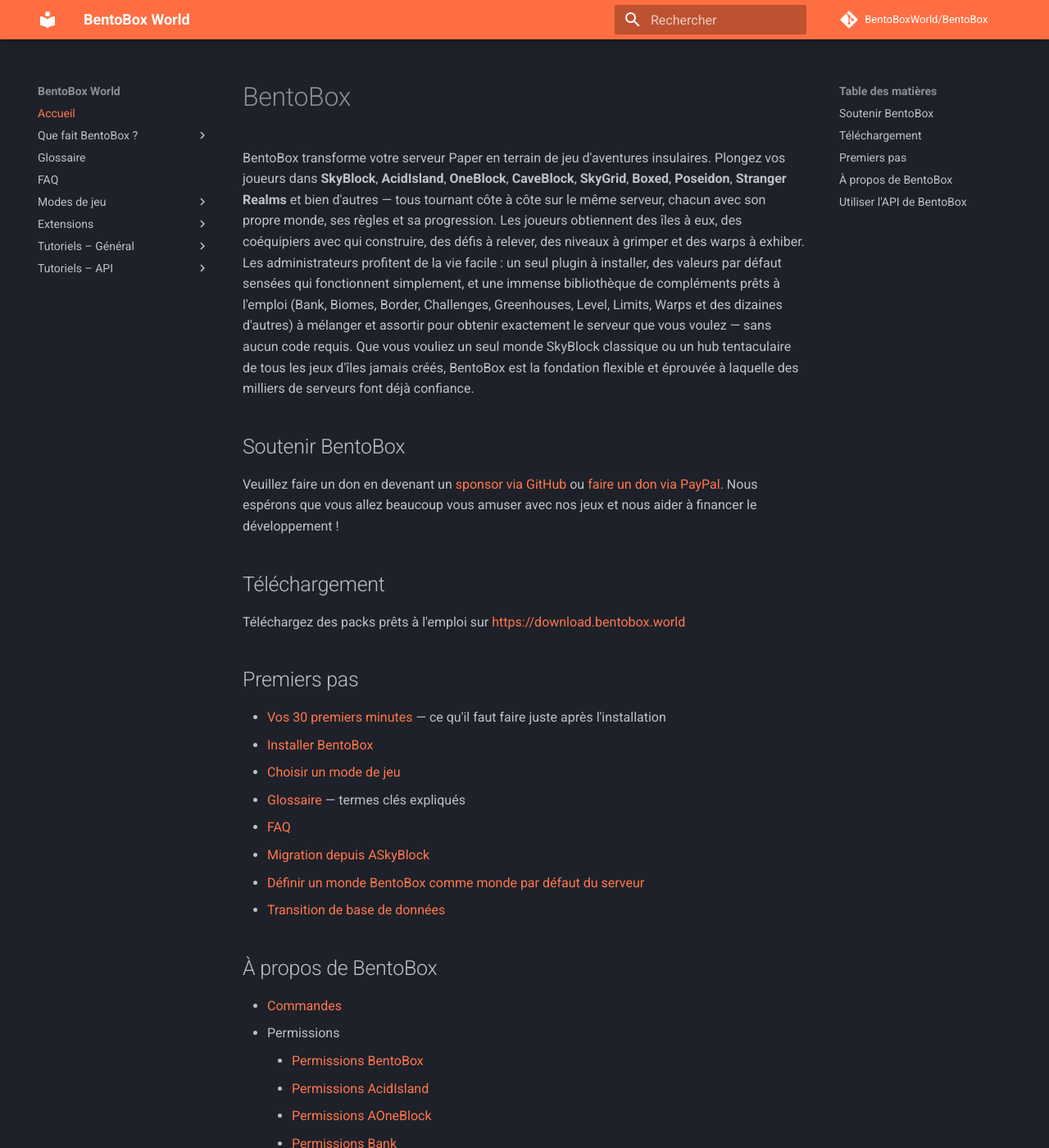
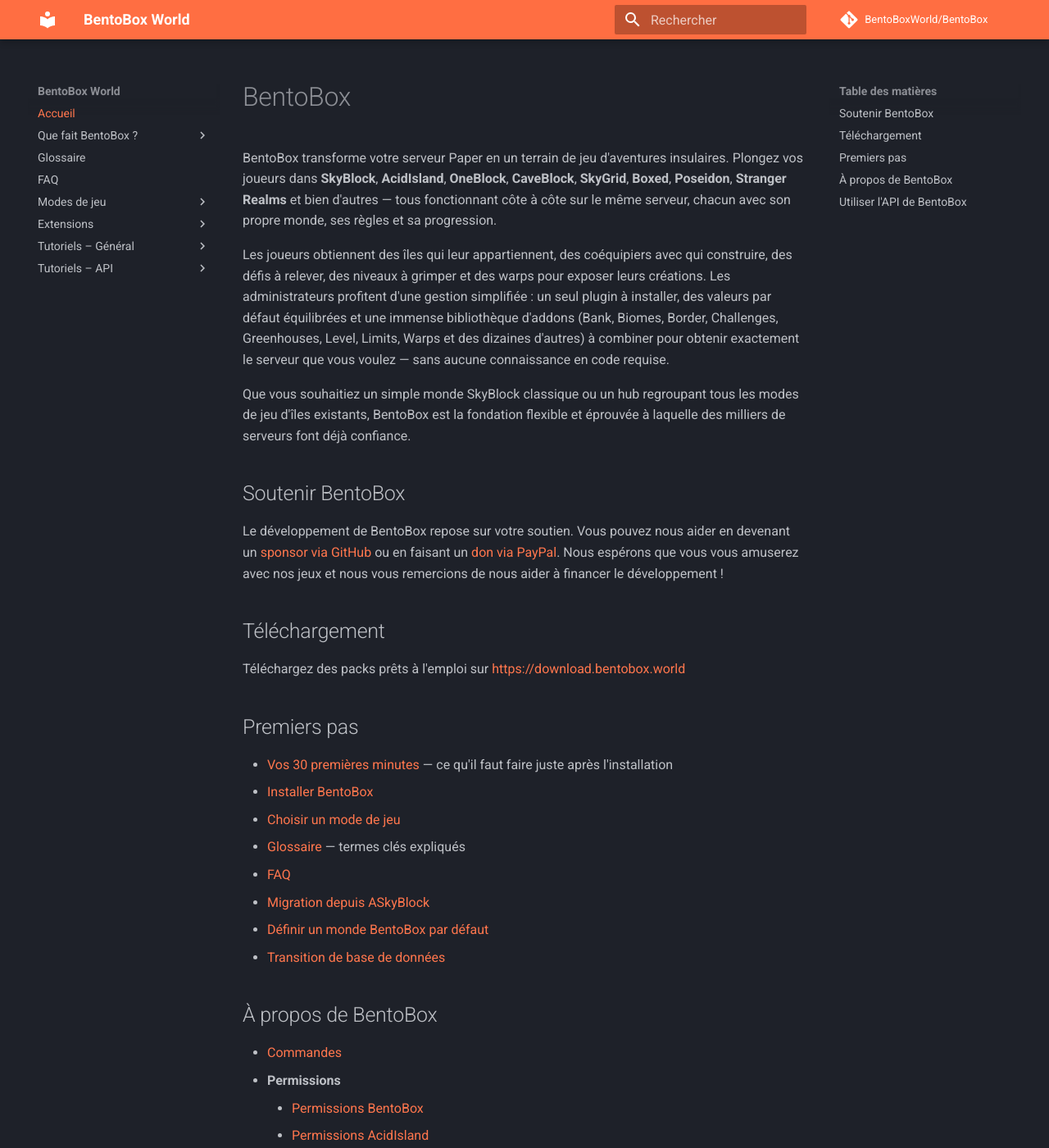
Before and after one commit to BentoBoxWorld/docs-french, an MkDocs documentation site: the page built from docs/index.md, in a window 1280 px wide and 1400 px high. Shown: the whole window at 82% size. Built offline with MkDocs 1.6.1 and Material for MkDocs 9.7.7, drawn with Linux system fonts in a browser that asks for light colours; comment, search, counter and statistics services are not loaded; some of the changed text lies outside the part shown.

Commit message:
docs: improve French translation and layout for the home page
Fixed grammar (30 premières minutes), removed duplicates in permissions list, and improved global.

```diff
--- a/docs/index.md
+++ b/docs/index.md
@@ -1,28 +1,32 @@
 # BentoBox
 
-BentoBox transforme votre serveur Paper en terrain de jeu d'aventures insulaires. Plongez vos joueurs dans **SkyBlock**, **AcidIsland**, **OneBlock**, **CaveBlock**, **SkyGrid**, **Boxed**, **Poseidon**, **Stranger Realms** et bien d'autres — tous tournant côte à côte sur le même serveur, chacun avec son propre monde, ses règles et sa progression. Les joueurs obtiennent des îles à eux, des coéquipiers avec qui construire, des défis à relever, des niveaux à grimper et des warps à exhiber. Les administrateurs profitent de la vie facile : un seul plugin à installer, des valeurs par défaut sensées qui fonctionnent simplement, et une immense bibliothèque de compléments prêts à l'emploi (Bank, Biomes, Border, Challenges, Greenhouses, Level, Limits, Warps et des dizaines d'autres) à mélanger et assortir pour obtenir exactement le serveur que vous voulez — sans aucun code requis. Que vous vouliez un seul monde SkyBlock classique ou un hub tentaculaire de tous les jeux d'îles jamais créés, BentoBox est la fondation flexible et éprouvée à laquelle des milliers de serveurs font déjà confiance.
+BentoBox transforme votre serveur Paper en un terrain de jeu d'aventures insulaires. Plongez vos joueurs dans **SkyBlock**, **AcidIsland**, **OneBlock**, **CaveBlock**, **SkyGrid**, **Boxed**, **Poseidon**, **Stranger Realms** et bien d'autres — tous fonctionnant côte à côte sur le même serveur, chacun avec son propre monde, ses règles et sa progression.
+
+Les joueurs obtiennent des îles qui leur appartiennent, des coéquipiers avec qui construire, des défis à relever, des niveaux à grimper et des warps pour exposer leurs créations. Les administrateurs profitent d'une gestion simplifiée : un seul plugin à installer, des valeurs par défaut équilibrées et une immense bibliothèque d'addons (Bank, Biomes, Border, Challenges, Greenhouses, Level, Limits, Warps et des dizaines d'autres) à combiner pour obtenir exactement le serveur que vous voulez — sans aucune connaissance en code requise.
+
+Que vous souhaitiez un simple monde SkyBlock classique ou un hub regroupant tous les modes de jeu d'îles existants, BentoBox est la fondation flexible et éprouvée à laquelle des milliers de serveurs font déjà confiance.
 
 ## Soutenir BentoBox
 
-Veuillez faire un don en devenant un [sponsor via GitHub](https://github.com/sponsors/tastybento) ou [faire un don via PayPal](https://www.paypal.me/BentoBoxWorld). Nous espérons que vous allez beaucoup vous amuser avec nos jeux et nous aider à financer le développement !
+Le développement de BentoBox repose sur votre soutien. Vous pouvez nous aider en devenant un [sponsor via GitHub](https://github.com/sponsors/tastybento) ou en faisant un [don via PayPal](https://www.paypal.me/BentoBoxWorld). Nous espérons que vous vous amuserez avec nos jeux et nous vous remercions de nous aider à financer le développement !
 
 ## Téléchargement
 
 Téléchargez des packs prêts à l'emploi sur [https://download.bentobox.world](https://download.bentobox.world)
 
 ## Premiers pas
-- [Vos 30 premiers minutes](BentoBox/First-Steps) — ce qu'il faut faire juste après l'installation
+- [Vos 30 premières minutes](BentoBox/First-Steps) — ce qu'il faut faire juste après l'installation
 - [Installer BentoBox](BentoBox/Install-Bentobox)
 - [Choisir un mode de jeu](gamemodes/Comparison)
 - [Glossaire](Glossary) — termes clés expliqués
 - [FAQ](FAQ)
 - [Migration depuis ASkyBlock](Converter/index.md)
-- [Définir un monde BentoBox comme monde par défaut du serveur](BentoBox/Set-a-BentoBox-world-as-the-server-default-world)
+- [Définir un monde BentoBox par défaut](BentoBox/Set-a-BentoBox-world-as-the-server-default-world)
 - [Transition de base de données](BentoBox/Database-transition)
 
 ## À propos de BentoBox
 - [Commandes](BentoBox/Commands)
-- Permissions
+- **Permissions**
     - [Permissions BentoBox](BentoBox/Permissions)
     - [Permissions AcidIsland](gamemodes/AcidIsland/Permissions)
     - [Permissions AOneBlock](gamemodes/AOneBlock/#permissions)
@@ -59,17 +62,17 @@
 - [Protection des îles, Drapeaux et Rangs](BentoBox/Island-Protection,-Flags-&-Ranks)
     - [Drapeaux](BentoBox/Flags)
     - [Rangs](BentoBox/Island-Protection,-Flags-&-Ranks#ranks)
-- [Espaces réservés](BentoBox/Placeholders)
-- [Plans directeurs](BentoBox/Blueprints)
+- [Espaces réservés (Placeholders)](BentoBox/Placeholders)
+- [Plans directeurs (Blueprints)](BentoBox/Blueprints)
 
 ## Utiliser l'API de BentoBox
 - [Introduction à l'API](BentoBox/Developer-Documentation)
-- [Comment obtenir des données des Addons aux Plugins](BentoBox/Request-Handler-API---How-plugins-can-get-data-from-addons)
-- [Addons](Tutorials/api/Create-an-addon)
+- [Obtenir des données des Addons](BentoBox/Request-Handler-API---How-plugins-can-get-data-from-addons)
+- [Développement d'Addons](Tutorials/api/Create-an-addon)
     - [addon.yml](BentoBox/How-to-fill-in-the-addon_yml-file)
     - [Config API](BentoBox/Config-API)
     - [Bases de données](BentoBox/Database-API)
-- [Créer un addon en mode de jeu](BentoBox/Creating-a-Game-Mode)
+- [Créer un mode de jeu](BentoBox/Creating-a-Game-Mode)
 - [Commandes intégrées](BentoBox/Commands)
 - [API Métadonnées](BentoBox/MetadataAPI)
 - [Javadocs](https://bentoboxworld.github.io/BentoBox)
```
Also changed, not shown: other parts of docs/index.md (+1 -2 lines).
